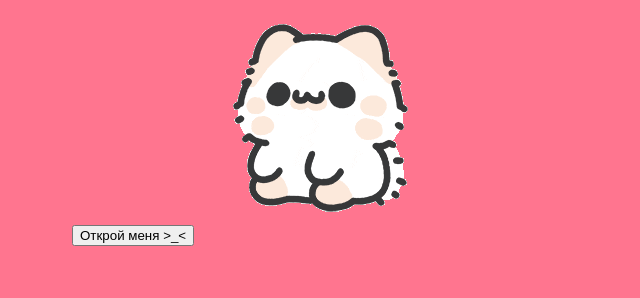
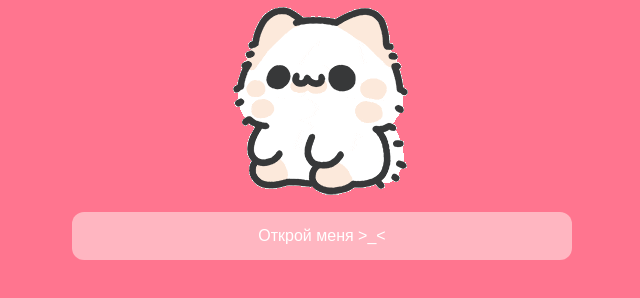
Before and after one commit to m1c4ka/m1ck4a.github.io, a plain HTML site: page yes.html in a window 1280 px wide. Shown: the part 328-626 px from the top of the page, without its empty margins (318-958 px from the left). Drawn offline with Linux system fonts and the light colour scheme.

Commit message:
Update yesStyle.css

```diff
--- a/css/yesStyle.css
+++ b/css/yesStyle.css
@@ -62,10 +62,10 @@ body {
     /* optional: adds some space between the buttons */
 }
 
-.btn {
+.site_letter {
     background-color: #FFB6C1;
     color: white;
-    padding: 15px 32px;
+    padding: 15px 186px;
     text-align: center;
     display: inline-block;
     font-size: 16px;
@@ -76,7 +76,7 @@ body {
     transition: background-color 0.3s ease;
 }
 
-.btn:hover {
+.site_letter:hover {
     background-color: #FAF9F6;
 }
 
```
